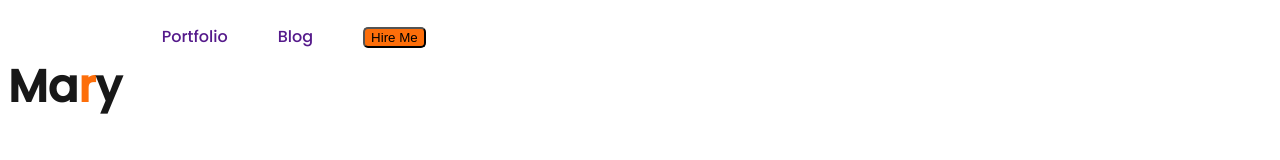
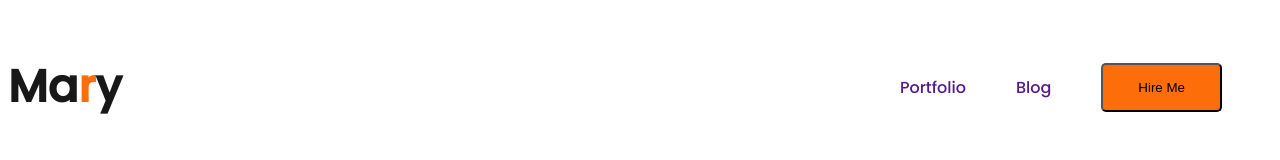
Before and after one commit to rjrakibulhasan/portfolio-resources, a plain HTML site: page index.html in a window 1280 px wide. Drawn offline with Linux system fonts and the light colour scheme.

Commit message:
nav added

```diff
--- a/styles/portfolio.css
+++ b/styles/portfolio.css
@@ -5,11 +5,14 @@ body{
 }
 nav{
     display: flex;
+    justify-content: space-between;
+    align-items: center;
 }
 
 .btn-primary{
     border-radius: 5px;
     background: #FD6E0A;
+    padding: 15px 35px;
 }
 .nav-title{
  color: #181818;
@@ -23,6 +26,7 @@ nav{
 
 nav > ul {
     display: flex;
+    align-items: center;
 
 }
 nav li {
```
